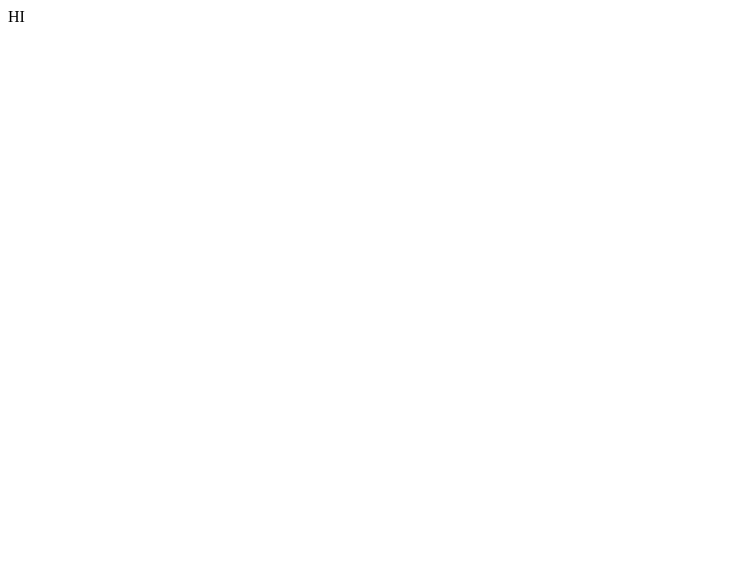
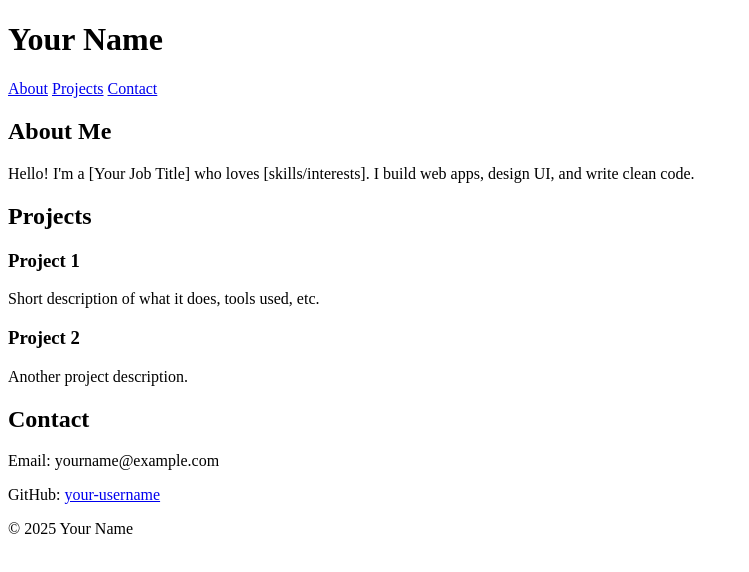
Before and after one commit to Haripriya-chalil/haripriya-chalil.github.io, a plain HTML site: page index.html in a window 1280 px wide. Shown: the whole page, without its empty margins (0-749 px from the left). Drawn offline with Linux system fonts and the light colour scheme.

Commit message:
Update index.html

```diff
--- a/index.html
+++ b/index.html
@@ -1 +1,48 @@
-HI
+<!DOCTYPE html>
+<html lang="en">
+<head>
+  <meta charset="UTF-8" />
+  <meta name="viewport" content="width=device-width, initial-scale=1.0"/>
+  <title>Your Name - Portfolio</title>
+  <link rel="stylesheet" href="style.css" />
+</head>
+<body>
+
+  <header>
+    <h1>Your Name</h1>
+    <nav>
+      <a href="#about">About</a>
+      <a href="#projects">Projects</a>
+      <a href="#contact">Contact</a>
+    </nav>
+  </header>
+
+  <section id="about">
+    <h2>About Me</h2>
+    <p>Hello! I'm a [Your Job Title] who loves [skills/interests]. I build web apps, design UI, and write clean code.</p>
+  </section>
+
+  <section id="projects">
+    <h2>Projects</h2>
+    <div class="project">
+      <h3>Project 1</h3>
+      <p>Short description of what it does, tools used, etc.</p>
+    </div>
+    <div class="project">
+      <h3>Project 2</h3>
+      <p>Another project description.</p>
+    </div>
+  </section>
+
+  <section id="contact">
+    <h2>Contact</h2>
+    <p>Email: yourname@example.com</p>
+    <p>GitHub: <a href="https://github.com/your-username" target="_blank">your-username</a></p>
+  </section>
+
+  <footer>
+    <p>&copy; 2025 Your Name</p>
+  </footer>
+
+</body>
+</html>
```
